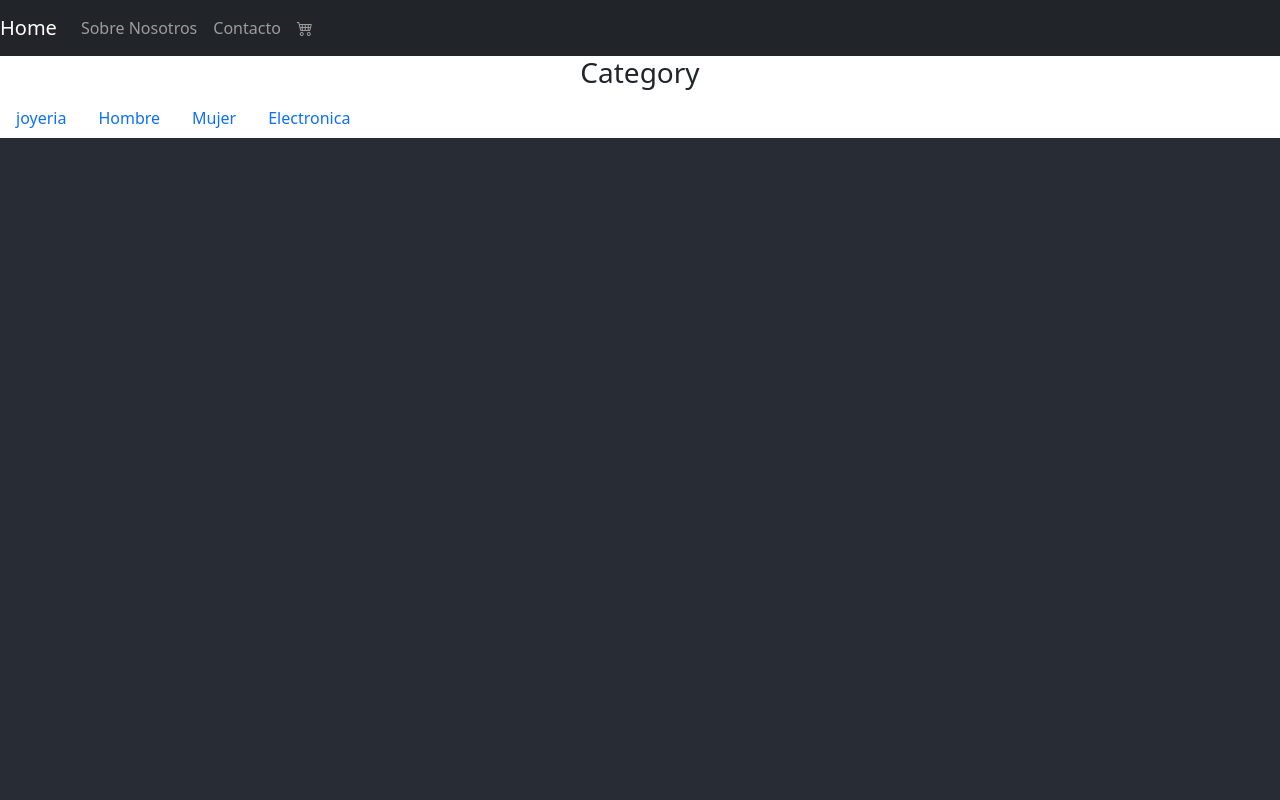
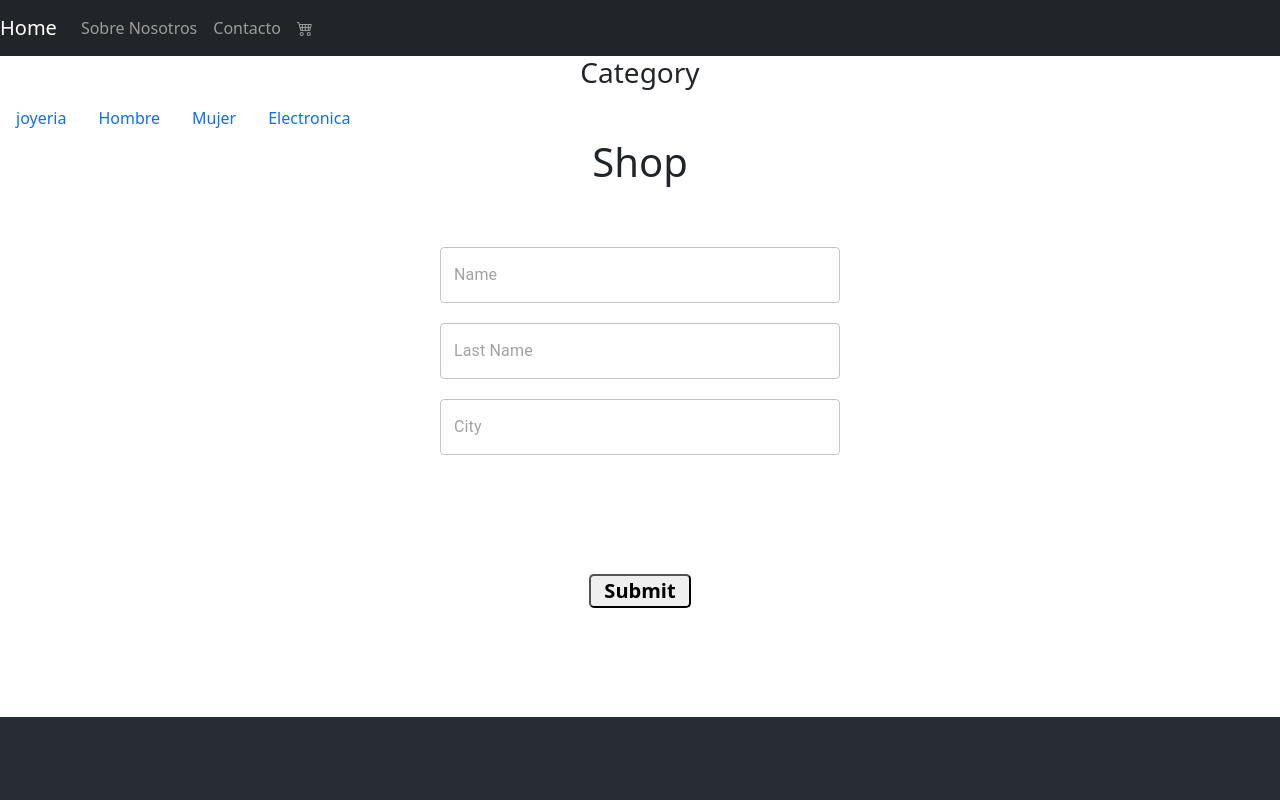
Before and after one commit to Dontiv77/Proyecto-React-JS-Dontivero, a React (Create React App) app: page /shop in a window 1280 px wide. Shown: the top 800 px of the page. Built offline with nearby package versions, Linux system fonts and the light colour scheme.

Commit message:
re entrega con modificacion 24-10

```diff
--- a/src/App.js
+++ b/src/App.js
@@ -12,6 +12,7 @@ import ItemListContainer from './components/ItemListContainer/ItemListContainer'
 import ItemDetailContainer from './components/ItemDetailContainer/ItemDetailContainer';
 import CartProvider from './components/CartContext/CarContext';
 import Cart from './components/Cart/Cart';
+import Shop from './views/Shop/Shop';
 
 
 function App() {
@@ -28,6 +29,8 @@ function App() {
         <Route path='/About' element={<About/>} />
         <Route path='/Contact' element={<Contact/>} />
         <Route path='/Cart' element={<Cart />} />
+        <Route path='/shop' element={<Shop />} />
+
         </Routes>
         <header className="App-header">
         </header>
--- a/src/components/Cart/Cart.js
+++ b/src/components/Cart/Cart.js
@@ -2,32 +2,11 @@ import React from 'react'
 import { Link } from 'react-router-dom';
 import { useCartContext } from '../CartContext/CarContext';
 import ItemCart from '../ItemCart/ItemCart';
-import { addDoc, collection, getFirestore } from 'firebase/firestore';
 
 
 export default function Cart() {
 
   const {cart, totalPrice} = useCartContext();
-
-  const order = {
-    buyer: {
-        name: 'Exequiel',
-        email: 'exequiel@gmail.com',
-        phone: '123645988',
-        address:'Rio Blanco 1000'
-    },
-    items: cart.map(product => ({ id: product.id, title: product.nombre, precio: product.precio, quantity: product.quantity})),
-    total: totalPrice(),
-  }
-
-
-  const handleClick = () =>{
-    const db = getFirestore();
-    const ordersCollection = collection(db, "orders");
-    addDoc(ordersCollection, order)
-    .then(({ id }) => console.log(id))
-
-  }
 
   if(cart.length === 0) {
     return (
@@ -46,7 +25,7 @@ export default function Cart() {
     }
     </div>
     <h1> total: $ {totalPrice()} </h1>
-    <button onClick={handleClick}>Emitir Compra</button>
+    <Link to="/shop"> <button>Emitir Compra</button> </Link>
     </>
   )
 }
--- a/src/firebase/firebase.js
+++ b/src/firebase/firebase.js
@@ -1,5 +1,7 @@
 // Import the functions you need from the SDKs you need
 import { initializeApp } from "firebase/app";
+import { getFirestore } from "firebase/firestore";
+
 // TODO: Add SDKs for Firebase products that you want to use
 // https://firebase.google.com/docs/web/setup#available-libraries
 
@@ -15,3 +17,5 @@ const firebaseConfig = {
 
 // Initialize Firebase
 const app = initializeApp(firebaseConfig);
+
+export const db = getFirestore(app);
--- /dev/null
+++ b/src/views/Shop/Shop.js
@@ -0,0 +1,84 @@
+import React, { useState } from "react";
+
+import { collection, addDoc } from "firebase/firestore";
+import { db } from "../../firebase/firebase";
+import "./shop.css";
+import TextField from "@mui/material/TextField";
+import { useCartContext } from "../../components/CartContext/CarContext";
+
+const initialState = {
+    name: "",
+    lastName: "",
+    city: "",
+};
+
+const Shop = () => {
+
+    const [values, setValues] = useState(initialState);
+
+    const [purchaseID, setPurchaseID] = useState("");
+    const { cart, totalProducts, totalPrice } = useCartContext();
+
+    const handleChange = (e) => {
+        const { value, name } = e.target;
+        setValues({ ...values, [name]: value });
+    };
+
+    const handleSubmit = async (e) => {
+        e.preventDefault();
+        try {
+            const docRef = await addDoc(collection(db, "compra"), {
+                buyer: values,
+                items: cart,
+                subtotal: totalPrice(),
+                total: totalProducts(),
+            });
+            setPurchaseID(docRef.id);
+            setValues(initialState);
+        } catch (error) {
+            console.error("Error adding document: ", error);
+        }
+    };
+
+    return (
+        <div>
+            <h1>Shop</h1>
+            <form className="FormContainer" onSubmit={handleSubmit}>
+                <TextField
+                    placeholder="Name"
+                    style={{ margin: 10, width: 400 }}
+                    name="name"
+                    value={values.name}
+                    onChange={handleChange}
+                />
+                <TextField
+                    placeholder="Last Name"
+                    style={{ margin: 10, width: 400 }}
+                    name="lastName"
+                    value={values.lastName}
+                    onChange={handleChange}
+                />
+                <TextField
+                    placeholder="City"
+                    style={{ margin: 10, width: 400 }}
+                    name="city"
+                    value={values.city}
+                    onChange={handleChange}
+                />
+                <button className="btn-1" type="submit">
+                    Submit
+                </button>
+            </form>
+            <div className="container-p">
+                {purchaseID && (
+                    <div>
+                        <h2>Thank you for your purchase!</h2>
+                        <p>Your purchase ID is: {purchaseID}</p>
+                    </div>
+                )}
+            </div>
+        </div>
+    );
+};
+
+export default Shop;
--- /dev/null
+++ b/src/views/Shop/shop.css
@@ -0,0 +1,53 @@
+* {
+    box-sizing: border-box;
+    padding: 0%;
+    margin: 0%;
+}
+
+.form1 {
+    display: flex;
+    flex-direction: column;
+    justify-content: center;
+    align-items: center;
+    width: 100%;
+    height: 100vh;
+    background-color: rgb(176, 173, 173);
+}
+
+.FormContainer {
+    margin-top: 4%;
+    display: flex;
+    flex-direction: column;
+    justify-content: center;
+    align-items: center;
+    width: 100%;
+    height: 60vh;
+    background-color: #fff;
+}
+
+.container-p {
+    display: flex;
+    justify-content: center;
+    align-items: center;
+    width: 100%;
+    height: auto;
+    color: rgb(0, 0, 0);
+    font-size: 20px;
+    font-weight: bold;
+    margin: auto;
+    padding: 0%;
+}
+
+.btn-1 {
+    display: flex;
+    justify-content: center;
+    align-items: center;
+    width: 8%;
+    height: 7%;
+    color: #000;
+    font-size: 20px;
+    font-weight: bold;
+    margin: auto;
+    padding: 0%;
+    border-radius: 5px;
+}
```
